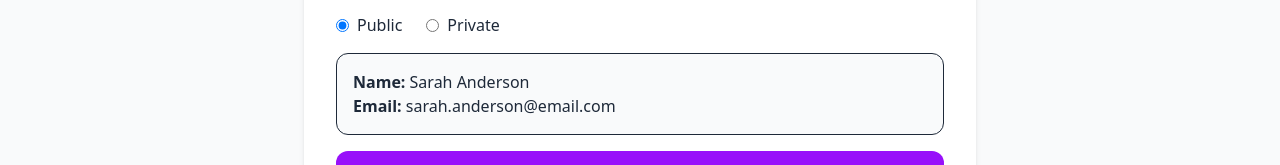
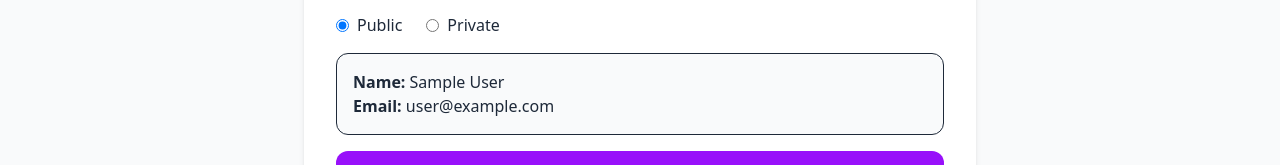
Before and after one commit to Saiful-104/Assignment-10-client, a React (Vite) app: page /add-artwork in a window 1280 px wide. Shown: the part 715-880 px from the top of the page. Built offline with nearby package versions, Linux system fonts and the light colour scheme; no server answers; sample sign-in values are in the browser's storage.

Commit message:
error fix

```diff
--- a/src/pages/AddArtwork.jsx
+++ b/src/pages/AddArtwork.jsx
@@ -1,11 +1,9 @@
 import React, { useState } from "react";
 import { Upload, Check, X } from "lucide-react";
+import { useAuth } from "../context/AuthContext";
 
 export default function AddArtworkPage() {
-  const currentUser = {
-    name: "Sarah Anderson",
-    email: "sarah.anderson@email.com",
-  };
+   const {currentUser}= useAuth();
 
   const [formData, setFormData] = useState({
     imageUrl: "",
@@ -181,7 +179,7 @@ export default function AddArtworkPage() {
 
           {/* User Info */}
           <div className= "  text-gray-800 bg-gray-50 p-4 rounded-xl border">
-            <p><strong>Name:</strong> {currentUser.name}</p>
+            <p><strong>Name:</strong> {currentUser.displayName}</p>
             <p><strong>Email:</strong> {currentUser.email}</p>
           </div>
 
--- a/src/pages/ArtworkDetailsPage.jsx
+++ b/src/pages/ArtworkDetailsPage.jsx
@@ -11,23 +11,28 @@ export default function ArtworkDetailsPage() {
   const [loading, setLoading] = useState(true);
   const [error, setError] = useState(null);
 
-  const { user } = useContext(AuthContext);
+  const { currentUser } = useContext(AuthContext);
+  const user=currentUser
 
   // artwork details from backend
   useEffect(() => {
     const fetchArtwork = async () => {
       try {
         setLoading(true);
-        setError(null);
-        const res = await fetch(`http://localhost:3000/artworks/${id}`);
+
+        const res = await fetch(`http://localhost:3000/artworks/${id}`,{
+          headers:{
+            Authorization:user?.accessToken ? `Bearer ${user.accessToken}` : "",
+          },
+        });
 
         const data = await res.json();
         console.log("Fetched data:", data); // Debug log
 
         if (data.success) {
           setArtwork(data.result);
-          setIsLiked(data.result.liked || false);
-          setIsFavorited(data.result.favorited || false);
+          setIsLiked(data.result.liked );
+          setIsFavorited(data.result.favorited );
         }
       } catch (err) {
         console.error("Failed to fetch artwork:", err);
@@ -37,10 +42,8 @@ export default function ArtworkDetailsPage() {
       }
     };
 
-    // Only fetch if we have an ID
-    if (id) {
       fetchArtwork();
-    }
+
   }, [id,user]);
 
   // Handle Like toggle
@@ -56,6 +59,7 @@ export default function ArtworkDetailsPage() {
         headers: {
           "Content-Type": "application/json",
           Authorization: `Bearer ${user.accessToken}`,
+         // console.log({Authorization})
         },
       });
 
@@ -198,15 +202,16 @@ export default function ArtworkDetailsPage() {
         {/* Artist Info */}
         <div className="bg-white rounded-3xl shadow-2xl p-6 text-center">
           <img
-            src={artwork.artistPhoto || "https://via.placeholder.com/150"}
+            src={artwork.imageUrl
+ || "https://via.placeholder.com/150"}
             alt={artwork.artistName}
             className="w-32 h-32 rounded-full mx-auto mb-4 border-4 border-purple-100 object-cover"
             onError={(e) => {
               e.target.src = "https://via.placeholder.com/150";
             }}
           />
-          <h4 className="text-2xl font-bold mb-2">{artwork.artistName}</h4>
-          <p className="text-gray-600 mb-4">
+          <h4 className="text-blue-600 text-2xl font-bold mb-2">{artwork.artistName}</h4>
+          <p className="text-gray-700 mb-4">
             Total Artworks: {artwork.artistTotalArtworks || 0}
           </p>
         </div>
--- a/src/pages/MyGallery.jsx
+++ b/src/pages/MyGallery.jsx
@@ -1,47 +1,11 @@
 import React, { useState, useEffect } from 'react';
 import { Edit2, Trash2, X, Check } from 'lucide-react';
+import { useAuth } from '../context/AuthContext';
+import { Await } from 'react-router';
 
 export default function MyGalleryPage() {
-  // Logged-in user
-  const currentUser = {
-    id: 1,
-    name: "Sarah Anderson",
-    email: "sarah.anderson@email.com"
-  };
 
-  // Initial artworks
-  const initialArtworks = [
-    {
-      id: 1,
-      imageUrl: 'https://images.unsplash.com/photo-1579783902614-a3fb3927b6a5',
-      title: 'Sunset Dreams',
-      category: 'painting',
-      medium: 'Oil on Canvas',
-      description: 'A vibrant sunset over the ocean',
-      dimensions: '36 x 48 inches',
-      price: '1200',
-      visibility: 'public',
-      userName: 'Sarah Anderson',
-      userEmail: 'sarah.anderson@email.com',
-      likes: 245,
-      views: 1823
-    },
-    {
-      id: 2,
-      imageUrl: 'https://images.unsplash.com/photo-1547891654-e66ed7ebb968',
-      title: 'Abstract Emotions',
-      category: 'mixed media',
-      medium: 'Acrylic and Collage',
-      description: 'Exploring human emotions through color',
-      dimensions: '24 x 30 inches',
-      price: '950',
-      visibility: 'public',
-      userName: 'Sarah Anderson',
-      userEmail: 'sarah.anderson@email.com',
-      likes: 167,
-      views: 892
-    }
-  ];
+  const {currentUser}=useAuth();
 
   const [artworks, setArtworks] = useState([]);
   const [selectedArtwork, setSelectedArtwork] = useState(null);
@@ -59,6 +23,11 @@ export default function MyGalleryPage() {
     visibility: 'public'
   });
 
+  const showToast =(msg)=>{
+    setToast({ show: true, message: msg });
+    setTimeout(() => setToast({ show: false, message: '' }), 2500);
+  }
+
   // Load artworks
   useEffect(() => {
     const saved = localStorage.getItem('userArtworks');
@@ -70,9 +39,25 @@ export default function MyGalleryPage() {
   }, []);
 
   // Persist
-  useEffect(() => {
-    localStorage.setItem('userArtworks', JSON.stringify(artworks));
-  }, [artworks]);
+   useEffect(()=>{
+     const myArtworks= async()=>{
+      if(!currentUser){
+        return;
+      }
+   const token = await currentUser.getIdToken();
+   //console.log("User Token:", token);
+   const res = await fetch('http://localhost:3000/my-artworks', {
+     headers: {
+       'Authorization': `Bearer ${token}`
+
+     }
+    });
+    const data = await res.json();
+    console.log("Fetched My Artworks:", data);
+    setArtworks(data);
+  }
+  myArtworks();
+   },[currentUser])
 
   const openUpdateModal = (art) => {
     setSelectedArtwork(art);
@@ -85,13 +70,28 @@ export default function MyGalleryPage() {
     setSelectedArtwork(null);
   };
 
-  const handleUpdate = () => {
-    setArtworks(prev =>
-      prev.map(a => (a.id === selectedArtwork.id ? { ...selectedArtwork, ...formData } : a))
-    );
-    showToastNotification('Artwork updated successfully!');
-    closeUpdateModal();
-  };
+    const handleUpdate = async () => {
+  try {
+    const token = await currentUser.getIdToken();
+    const res = await fetch(`http://localhost:3000/artworks/${selectedArtwork._id}`, {
+      method:"PUT",
+      headers:{
+        'Content-Type':'application/json',
+        'Authorization': `Bearer ${token}`
+      },
+      body: JSON.stringify(formData)
+    });
+    const data = await res.json();
+    if(data.success){
+      setArtworks(prev => prev.map(art => art._id === selectedArtwork._id ? {...art, ...formData} : art));
+      showToast('Artwork updated successfully!');
+      closeUpdateModal();
+    }
+  } catch(err){
+    console.log(err);
+  }
+};
+
 
   const openDeleteModal = (art) => {
     setSelectedArtwork(art);
@@ -103,11 +103,26 @@ export default function MyGalleryPage() {
     setSelectedArtwork(null);
   };
 
-  const handleDelete = () => {
-    setArtworks(prev => prev.filter(a => a.id !== selectedArtwork.id));
-    showToastNotification('Artwork deleted successfully!');
-    closeDeleteModal();
-  };
+    const handleDelete = async () => {
+  try {
+    const token = await currentUser.getIdToken();
+    const res = await fetch(`http://localhost:3000/artworks/${selectedArtwork._id}`, {
+      method: "DELETE",
+      headers: {
+        "Authorization": `Bearer ${token}`
+      }
+    });
+    const data = await res.json();
+    if(data.success){
+      setArtworks(prev => prev.filter(a => a._id !== selectedArtwork._id));
+      showToast('Artwork deleted successfully!');
+      closeDeleteModal();
+    }
+  } catch(err) {
+    console.log(err);
+  }
+};
+
 
   const handleChange = (e) => {
     const { name, value } = e.target;
```
